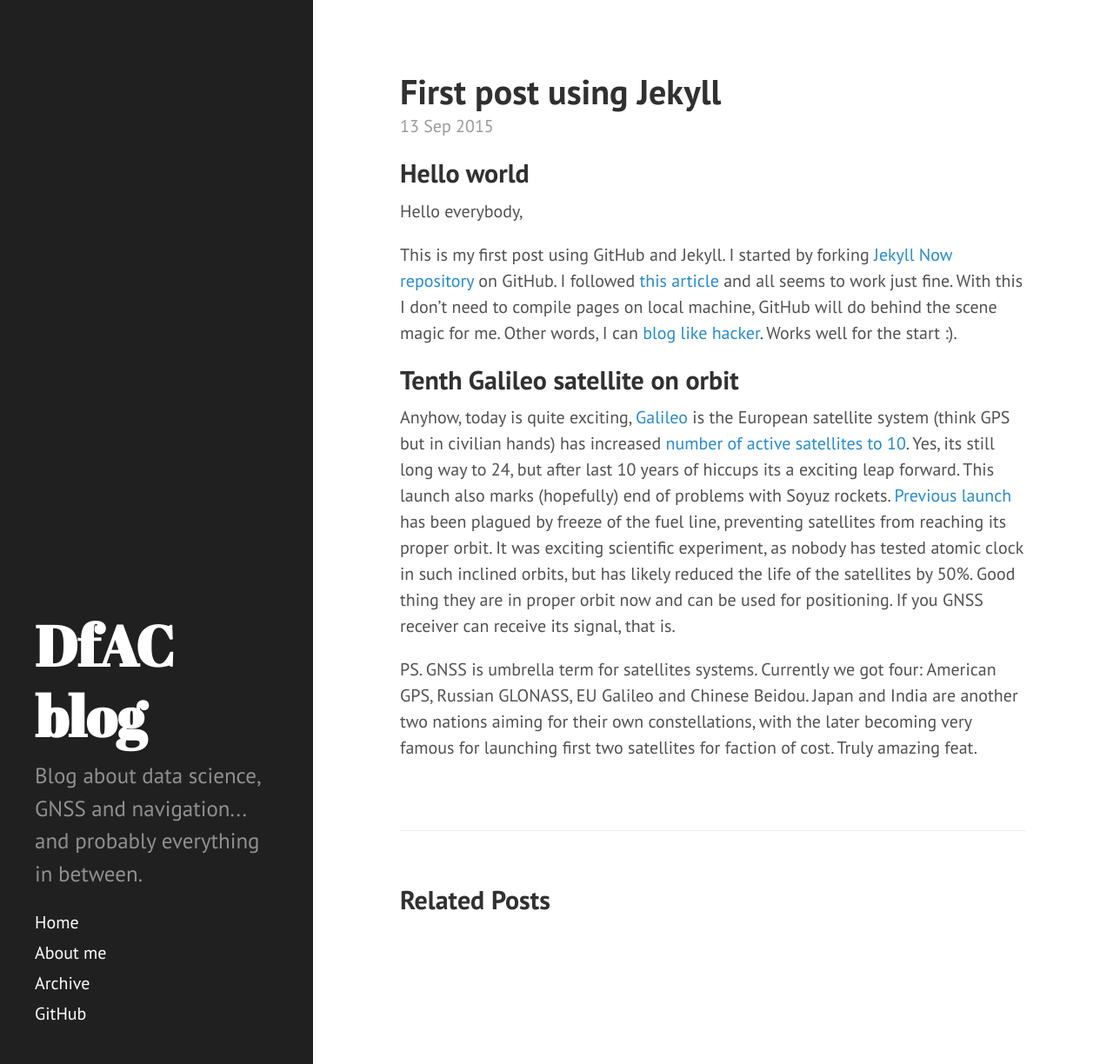
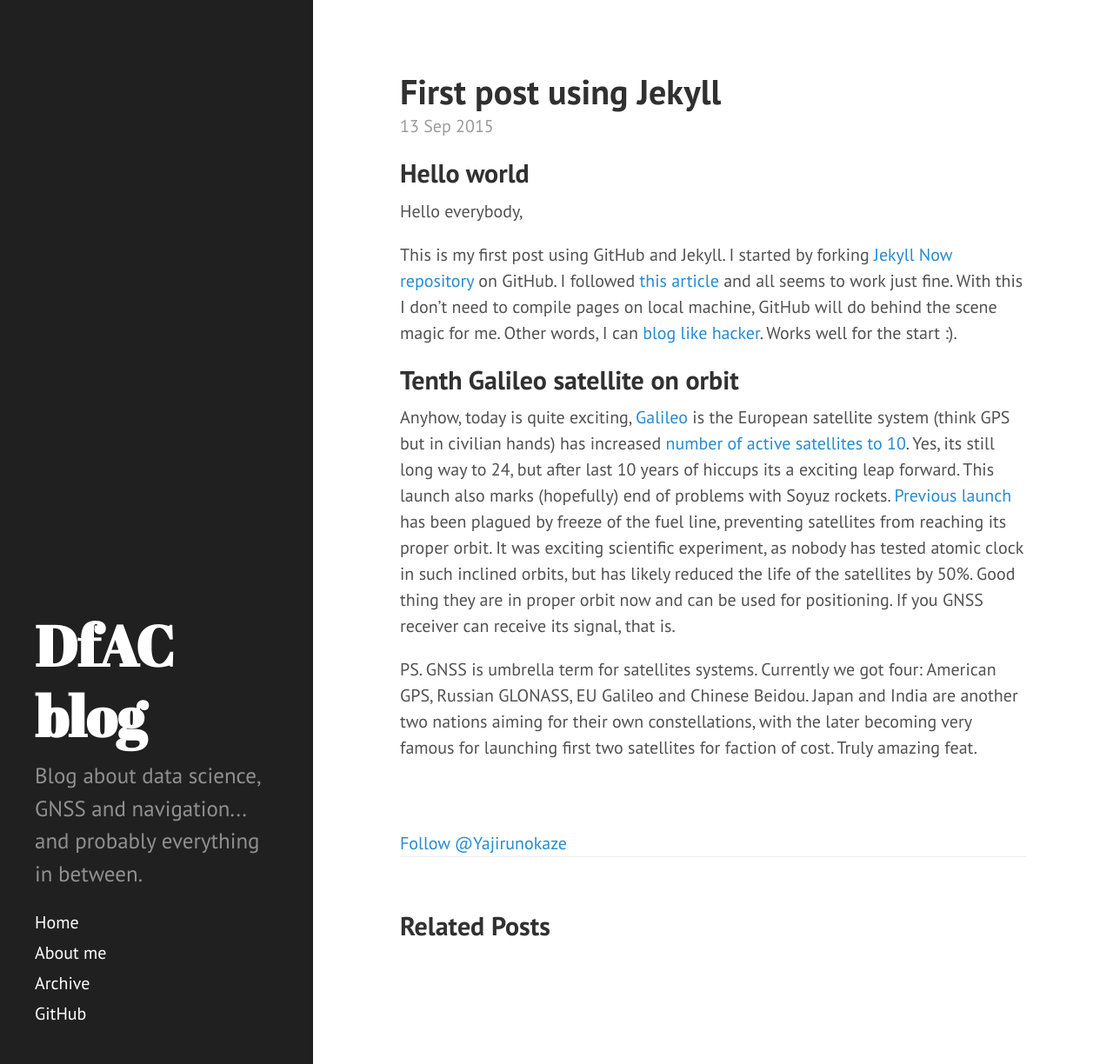
Before and after one commit to DfAC/DfAC.github.io, a Jekyll site: the page built from _posts/2015-9-13-Hello-World.md, in a window 1280 px wide and 1224 px high. Shown: the whole window at 87% size. Built offline with Jekyll 4.4.1, drawn with Linux system fonts in a browser that asks for light colours; comment, search, counter and statistics services are not loaded.

Commit message:
adding twitter to posts

```diff
--- a/_layouts/post.html
+++ b/_layouts/post.html
@@ -7,6 +7,10 @@ layout: default
   <span class="post-date">{{ page.date | date_to_string }}</span>
   {{ content }}
 </div>
+
+<a href="https://twitter.com/Yajirunokaze" class="twitter-follow-button" data-show-count="true" data-size="large">Follow @Yajirunokaze</a>
+<script>!function(d,s,id){var js,fjs=d.getElementsByTagName(s)[0];if(!d.getElementById(id)){js=d.createElement(s);js.id=id;js.src="//platform.twitter.com/widgets.js";fjs.parentNode.insertBefore(js,fjs);}}(document,"script","twitter-wjs");</script>
+
 
 <div class="related">
   <h2>Related Posts</h2>
```
